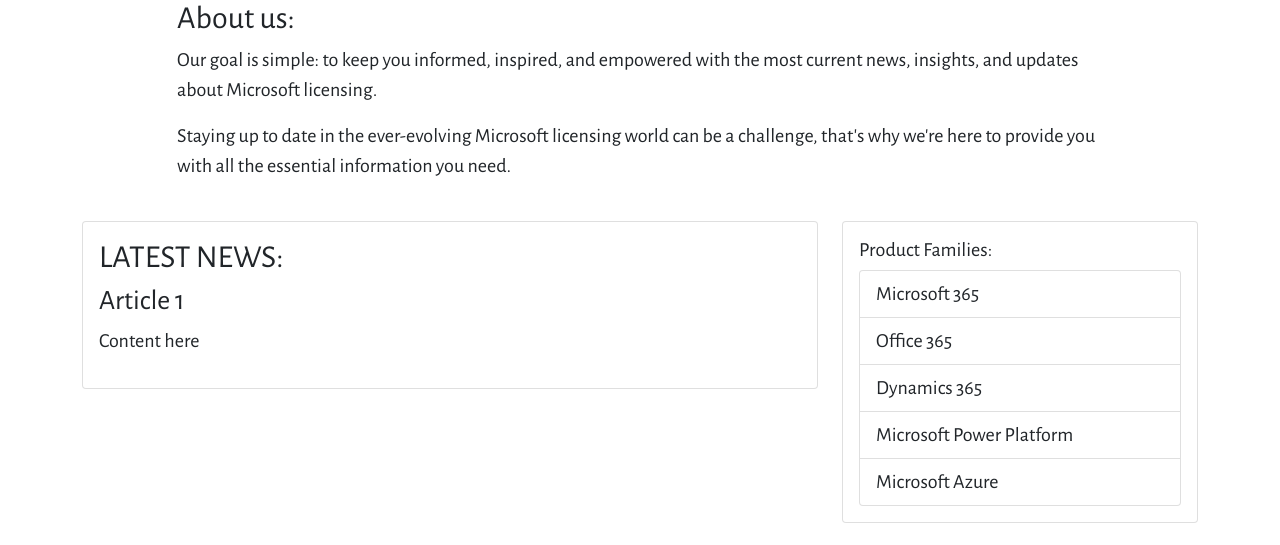
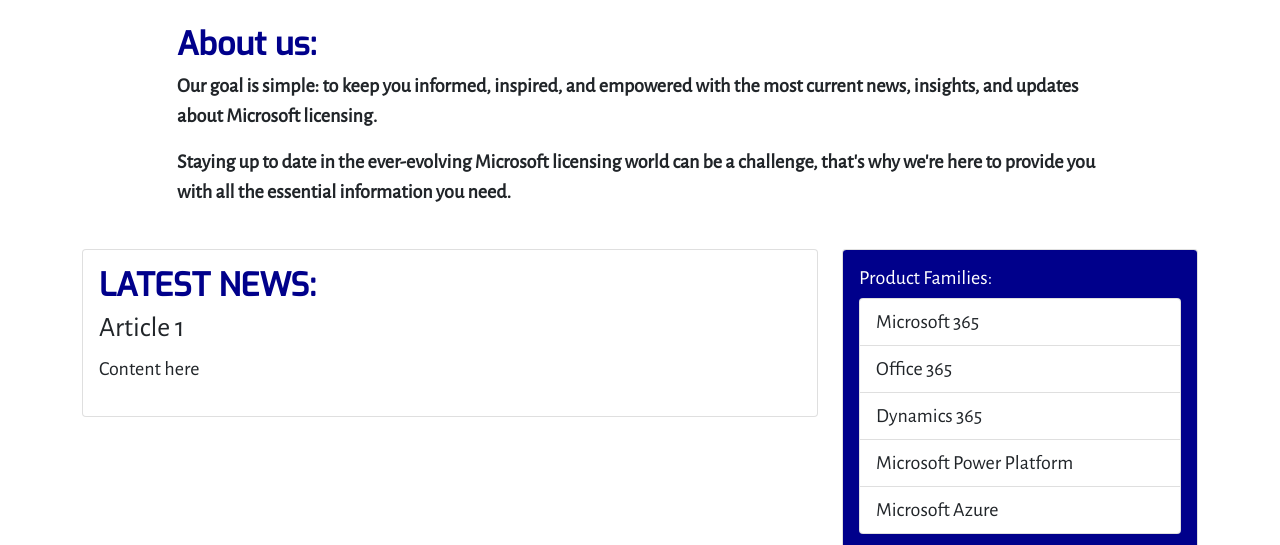
Before and after one commit to AdrianaStoi/Licensing-Capsule, a Django app: page / in a window 1280 px wide. Shown: the part 437-982 px from the top of the page. Run offline with Django 3.2, Linux system fonts and the light colour scheme; some libraries are stand-ins or nearby versions.

Commit message:
Add custom css style to index.html

```diff
--- a/static/style.css
+++ b/static/style.css
@@ -30,3 +30,27 @@ body {
     border-radius: 5px;
     margin-left: 10px;
 }
+
+h1, h2 {
+    font-family: 'Exo', sans-serif;
+    font-weight: 600;
+    color: #00008B;
+}
+
+.landing-div {
+    background-color: #aaebef;
+}
+
+/* Style About us section */
+.aboutus-container {
+    margin-top: 2%;
+    margin-bottom: 2%;
+    font-weight: bolder;
+}
+
+/*Style card product families*/
+.card-product-family {
+    background-color:#00008B;
+    color: #ffffff;
+    border-radius: 1%;
+}
--- a/templates/index.html
+++ b/templates/index.html
@@ -5,7 +5,7 @@
 <!--Landing image and title-->
 <div class="container">
     <div class="row">
-        <div class="col-md-6 p-o d-flex align-items-center">
+        <div class="col-md-6 landing-div p-0 d-flex align-items-center">
              <!-- Title and Description -->
             <div class="text-center my-4">
                 <h1>Welcome to Microsoft Licensing Capsule</h1>
@@ -19,7 +19,7 @@
 </div>
 
 <!--About us section-->
-<section class="container">
+<section class="container aboutus-container">
     <div class="row justify-content-center">
         <div class="col-md-10">
             <h2>About us:</h2>
@@ -47,7 +47,7 @@
 
             <div class="col-md-4">
                 <div class="card">
-                    <div class="card-body">
+                    <div class="card-body card-product-family">
                         <h5 class="card-title">Product Families:</h5>
                         <ul class="list-group">
                             <li class="list-group-item">Microsoft 365</li>
```
